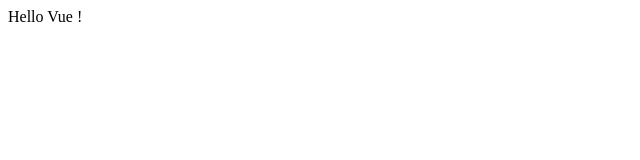
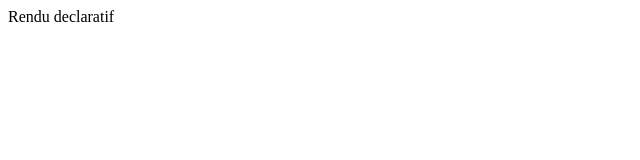
Before and after one commit to ctkhoule/Learn-Vuejs, a plain HTML site: page renduDec.html in a window 1280 px wide. Shown: the full height of the page, 0-640 px from the left. Drawn offline with nearby package versions, Linux system fonts and the light colour scheme.

Commit message:
Rendu declaratif

```diff
--- a/renduDec.html
+++ b/renduDec.html
@@ -1,6 +1,7 @@
 <!DOCTYPE HTML>
 <html>
     <head>
+        <!-- Author : @ctkhoule -->
         <title>Rendu declaratif</title>
     </head>
     <body>
@@ -12,7 +13,7 @@
             var app = new Vue({
                 el:'#app',
                 data: {
-                    message: 'Hello Vue !'
+                    message: 'Rendu declaratif'
                 }
             })
         </script>
```
